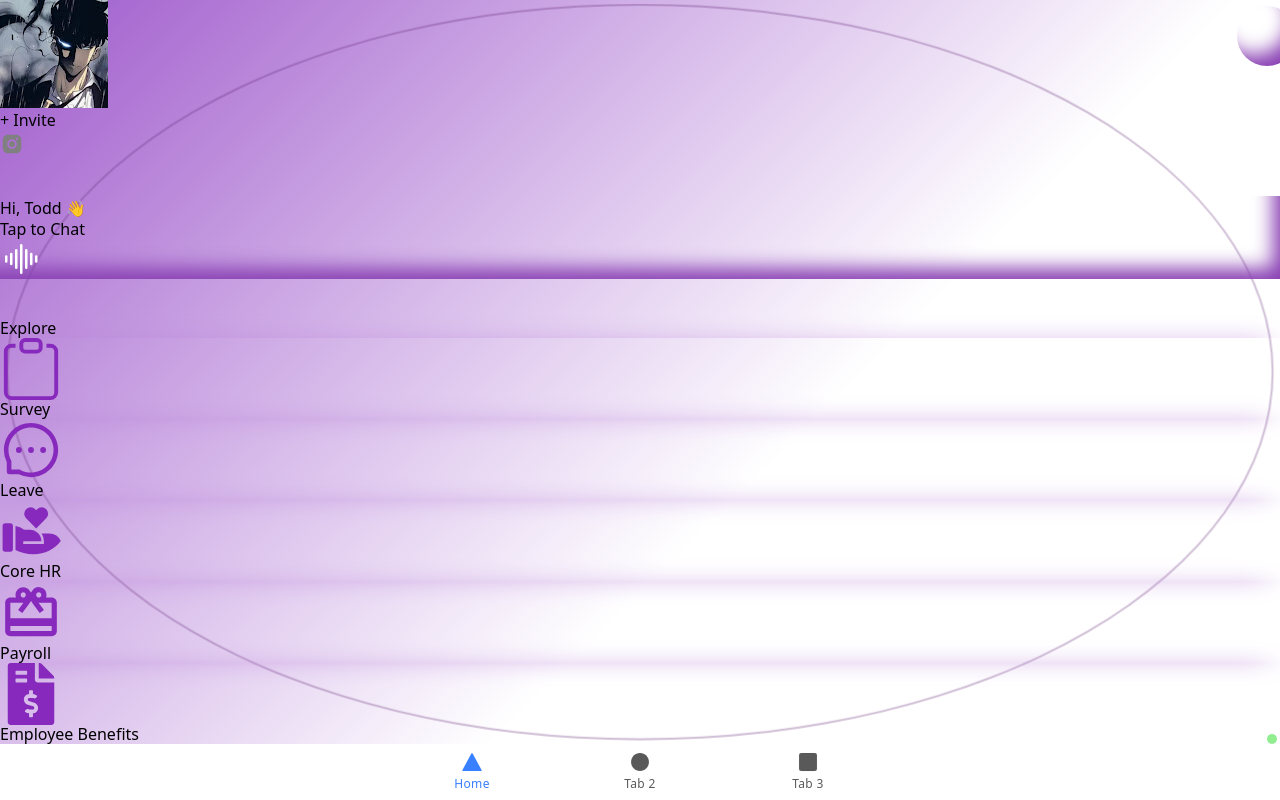
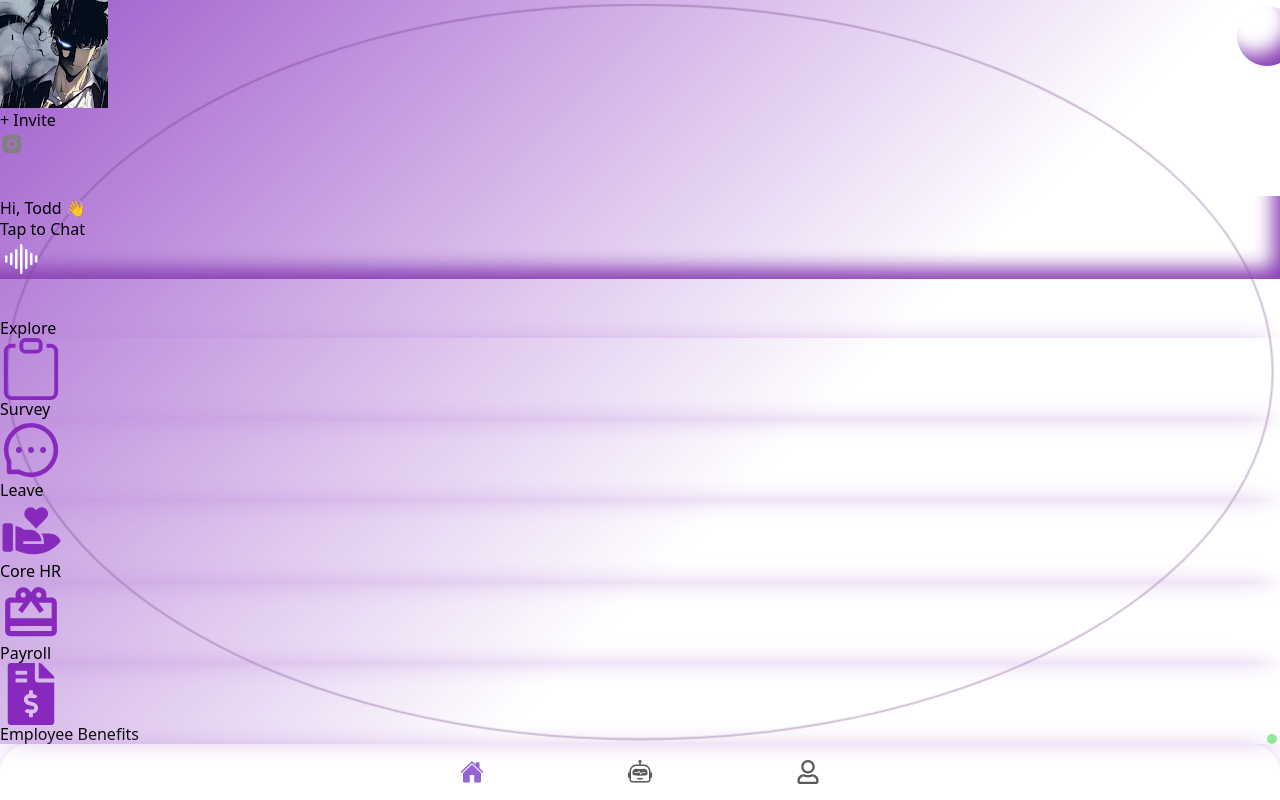
Before and after one commit to C0dewithLokesh/ChatApp-Project, a React (Vite) app: page /home in a window 1280 px wide. Built offline with nearby package versions, Linux system fonts and the light colour scheme.

Commit message:
tabs icon  change

```diff
--- a/src/components/home/HomeCards.tsx
+++ b/src/components/home/HomeCards.tsx
@@ -1,5 +1,5 @@
 import { AiOutlineMessage } from "react-icons/ai";
-import { BsClipboard, BsFillFileEarmarkCodeFill } from "react-icons/bs";
+import { BsClipboard } from "react-icons/bs";
 import { RiHandHeartFill } from "react-icons/ri";
 import { MdCardGiftcard } from "react-icons/md";
 import { FaFileInvoiceDollar } from "react-icons/fa";
--- a/src/components/tabs/IonTabs.tsx
+++ b/src/components/tabs/IonTabs.tsx
@@ -9,10 +9,13 @@ import {
   IonTabs,
 } from "@ionic/react";
 
-import { ellipse, square, triangle } from "ionicons/icons";
+import { ellipse, home, square } from "ionicons/icons";
 import Tab3 from "../../pages/Tab3";
 import Home from "../home/Home";
 import Chatbot from "../home/Chatbot";
+import { FaRegUser, FaRobot } from "react-icons/fa";
+import { RiProfileLine } from "react-icons/ri";
+import { BsRobot } from "react-icons/bs";
 
 const Tabs = () => {
   return (
@@ -30,18 +33,15 @@ const Tabs = () => {
           </Route>
         </IonRouterOutlet>
 
-        <IonTabBar slot="bottom">
+        <IonTabBar slot="bottom" className="tabs-container bg-white">
           <IonTabButton tab="tab1" href="/home">
-            <IonIcon aria-hidden="true" icon={triangle} />
-            <IonLabel>Home</IonLabel>
+            <IonIcon aria-hidden="true" icon={home}  />
           </IonTabButton>
           <IonTabButton tab="tab2" href="/chatbot">
-            <IonIcon aria-hidden="true" icon={ellipse} />
-            <IonLabel>Tab 2</IonLabel>
+            <BsRobot aria-hidden="true" size={'24px'} />
           </IonTabButton>
           <IonTabButton tab="tab3" href="/tab3">
-            <IonIcon aria-hidden="true" icon={square} />
-            <IonLabel>Tab 3</IonLabel>
+            <FaRegUser aria-hidden="true" size={'24px'} />
           </IonTabButton>
         </IonTabBar>
       </IonTabs>
--- a/src/theme/variables.css
+++ b/src/theme/variables.css
@@ -197,7 +197,7 @@
    */
 
   .md body {
-    --ion-background-color: #121212;
+    --ion-background-color: #fff;
     --ion-background-color-rgb: 18, 18, 18;
 
     --ion-text-color: #ffffff;
@@ -268,6 +268,24 @@
 .login-btn::part(native) {
   background-color: transparent;
   box-shadow: none;
+}
+
+/*
+  Tabs
+*/
+
+.tabs-container {
+  --background: transparent;
+  border-top-left-radius: 30px;
+  border-top-right-radius: 30px;
+  -webkit-box-shadow: 0 0 32px -12px #b981d9;
+  -moz-box-shadow: 0 0 32px -12px #b981d9;
+  box-shadow: 0 0 32px -12px #b981d9;
+}
+
+
+.tab-selected {
+  color: #9663d2;
 }
 
 /*
```
